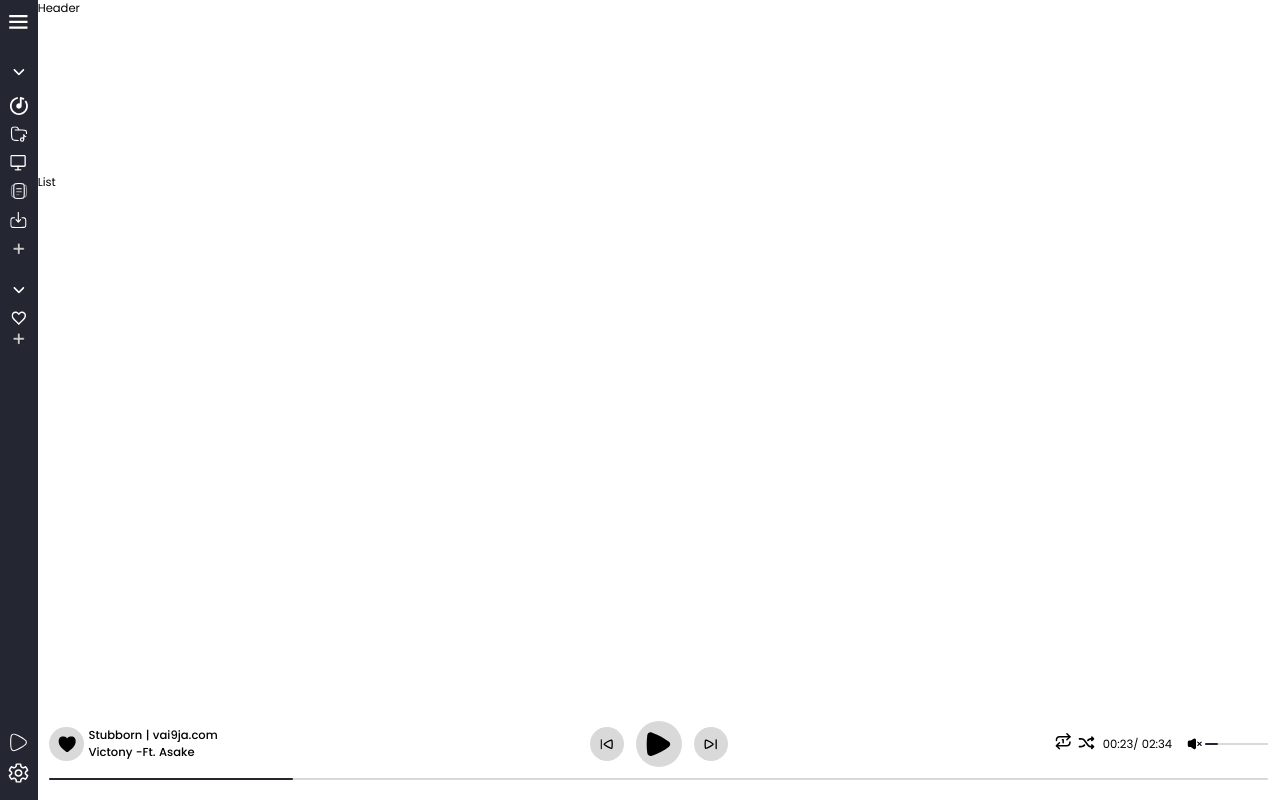
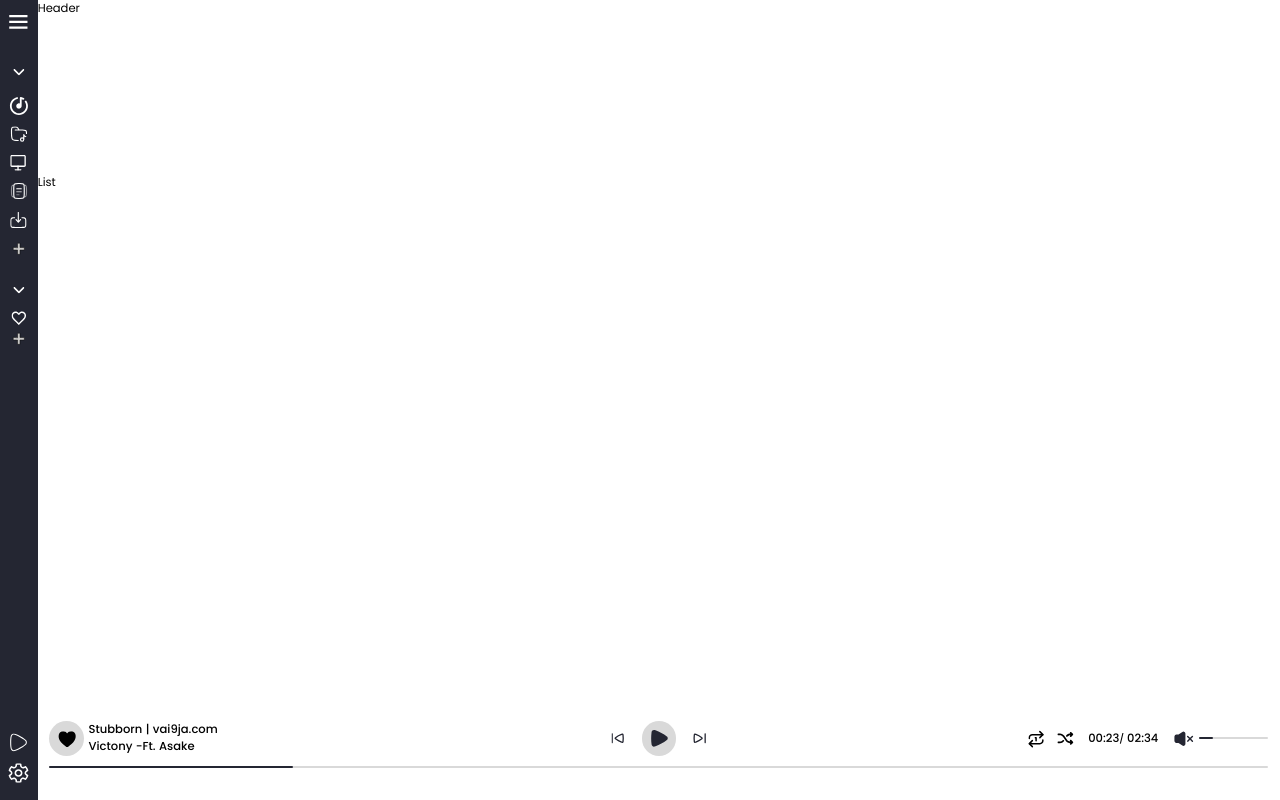
Before and after one commit to slick-codes/mongoplayer, a React (Vite) app in the folder frontend/: page / in a window 1280 px wide. Built offline with nearby package versions, Linux system fonts and the light colour scheme.

Commit message:
fix styling issues for the control component

```diff
--- a/frontend/src/styles/control.scss
+++ b/frontend/src/styles/control.scss
@@ -39,6 +39,7 @@
       background-color: #D9D9D9;
 
       svg {
+        margin-top: .14em;
         transform: scale(1.5);
       }
     }
@@ -63,17 +64,23 @@
 
 
       button {
-        height: 3em;
-        width: 3em;
+        height: 2em;
+        width: 2em;
+        cursor: pointer;
         display: flex;
         justify-content: center;
         align-items: center;
         border-radius: 50em;
         border: none;
-        background-color: #D9D9D9;
+        // background-color: #D9D9D9;
+        background-color: transparent;
 
         svg {
           transform: scale(1.3);
+
+          path {
+            fill: $primary-color;
+          }
         }
       }
 
@@ -82,12 +89,18 @@
 
 
         button {
-          height: 4em;
-          width: 4em;
+          height: 3em;
+          background-color: #D9D9D9;
+          width: 3em;
 
           svg {
             transform-origin: center;
-            transform: scale(1.7);
+            margin-left: .2em;
+            transform: scale(1.2);
+
+            path {
+              fill: $primary-color;
+            }
           }
         }
       }
@@ -98,7 +111,6 @@
     display: flex;
     justify-content: space-between;
     align-items: center;
-
 
     div {
 
@@ -112,7 +124,19 @@
         border: none;
         transform: scale(1.5);
         transform-origin: center;
-        height: 100%;
+        height: 1.5em;
+        width: 1.5em;
+        display: flex;
+        justify-content: center;
+        align-items: center;
+        // background: red;
+
+        svg {
+          display: flex;
+          justify-content: center;
+          align-items: center;
+          height: 100%;
+        }
 
         :hover {
           background: blue;
@@ -121,12 +145,18 @@
     }
   }
 
+  .timmer {
+    font-size: .7rem;
+    padding: 0px 1.5em;
+    font-weight: 500;
+  }
+
   .volume {
     display: flex;
     align-items: center;
 
     >div:last-child {
-      width: 5.5em;
+      width: 6em;
       // padding: 0px .4em;
     }
 
@@ -137,7 +167,7 @@
 
       button {
         padding: .5em;
-        padding-right: .4em;
+        padding-right: .8em;
         border: none;
         background: transparent;
         display: flex;
@@ -147,14 +177,13 @@
 
       svg {
         pointer-events: none;
-        transform: scale(1.5);
+        transform: scale(2);
+
+        path {
+          fill: $primary-color;
+        }
       }
     }
-  }
-
-  .timmer {
-    font-size: .8rem;
-    padding: 0px 1em;
   }
 
   .progressBar {
@@ -164,6 +193,7 @@
     flex-flow: column;
     justify-content: center;
     align-items: center;
+    cursor: pointer;
 
 
     &:hover {
```
